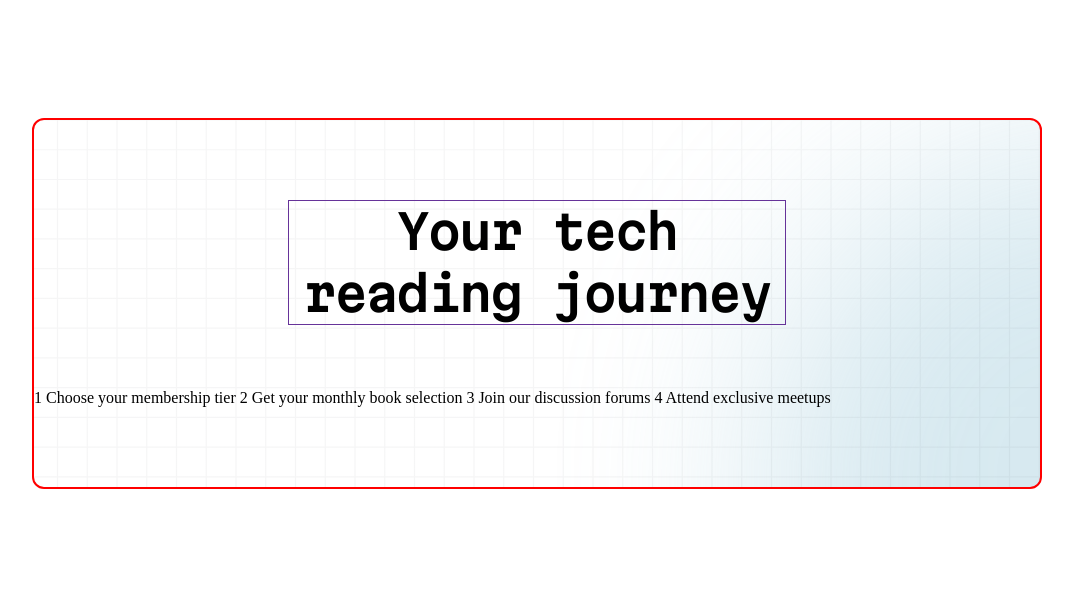
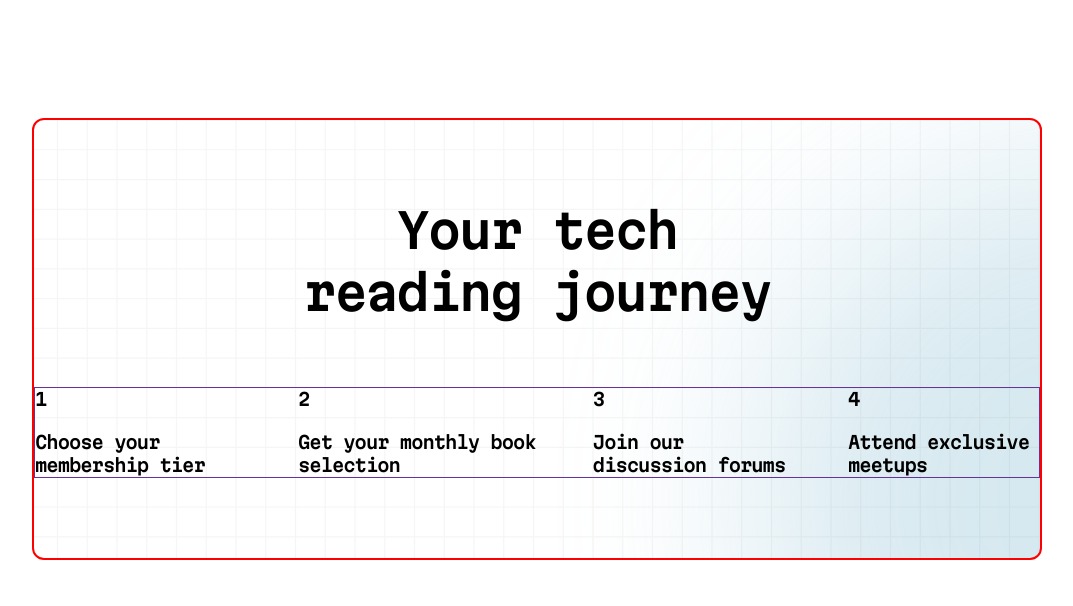
Before and after one commit to korcakSEA/tech-book-club-landing-page, a website: page index.html in a window 1280 px wide. Shown: the part 2134-2740 px from the top of the page, without its empty margins (103-1176 px from the left). Drawn offline with Linux system fonts and the light colour scheme.

Commit message:
Correct check mark in feature list, start journey steps

```diff
--- a/index.html
+++ b/index.html
@@ -110,16 +110,26 @@
 
     <!-- Journey section -->
     <section class="journey" style="border: 2px solid red;">
-      <h2 class="journey__heading text-preset-2" style="border: 1px solid rebeccapurple;">Your tech reading journey</h2>
-      <div class="div">
-        1
-        Choose your membership tier
-        2
-        Get your monthly book selection
-        3
-        Join our discussion forums
-        4
-        Attend exclusive meetups
+      <h2 class="journey__heading text-preset-2" >Your tech reading journey</h2>
+      <div class="journey__steps text-preset-6 flex flex-col" style="border: 1px solid rebeccapurple;">
+        <div class="journey__steps-item flex flex-col">
+          <div class="step-number"><span>1</span></div>
+          <p>Choose your membership tier</p>
+        </div>
+        <div class="journey__steps-item flex flex-col">
+          <div class="step-number">
+            <span>2</span>
+          </div>
+          <p>Get your monthly book selection</p>
+        </div>
+        <div class="journey__steps-item flex flex-col">
+          <div class="step-number"><span>3</span></div>
+          <p>Join our discussion forums</p>
+        </div>
+        <div class="journey__steps-item flex flex-col">
+          <div class="step-number"><span>4</span></div>
+          <p>Attend exclusive meetups</p>
+        </div>
       </div>
     </section>
 
--- a/scss/components/_utility.scss
+++ b/scss/components/_utility.scss
@@ -28,4 +28,9 @@
 
 .flex {
   display: flex;
+  gap: var(--gap, var(--spacing-200));
 }
+
+.flex-col{
+  flex-direction: column;
+}
--- a/scss/layout/_main.scss
+++ b/scss/layout/_main.scss
@@ -57,7 +57,8 @@ main {
       li {
 
         position: relative;
-        display: flex;
+        display: grid;
+        grid-template-columns: max-content 1fr;
         align-items: center;
         gap: 0.875rem;
         /* space between icon and text */
@@ -127,6 +128,7 @@ main {
     background-repeat: no-repeat;
     background-position: left top, right -600px bottom 75%;
 
+
     @include respond-to(md) {
       padding: var(--spacing-900) var(--spacing-400);
     }
@@ -153,6 +155,22 @@ main {
       }
     }
 
+    &__steps {
+      --gap: var(--spacing-400);
+
+
+      @include respond-to(lg) {
+        max-width:65.625rem;
+        flex-direction: row;
+        --gap: var(--spacing-600);
+        margin-inline: auto;
+      }
+
+      &-item {
+        --gap: var(--spacing-250);
+      }
+    }
+
   }
 
 }
```
Also changed, not shown: dist/css/style.css.
